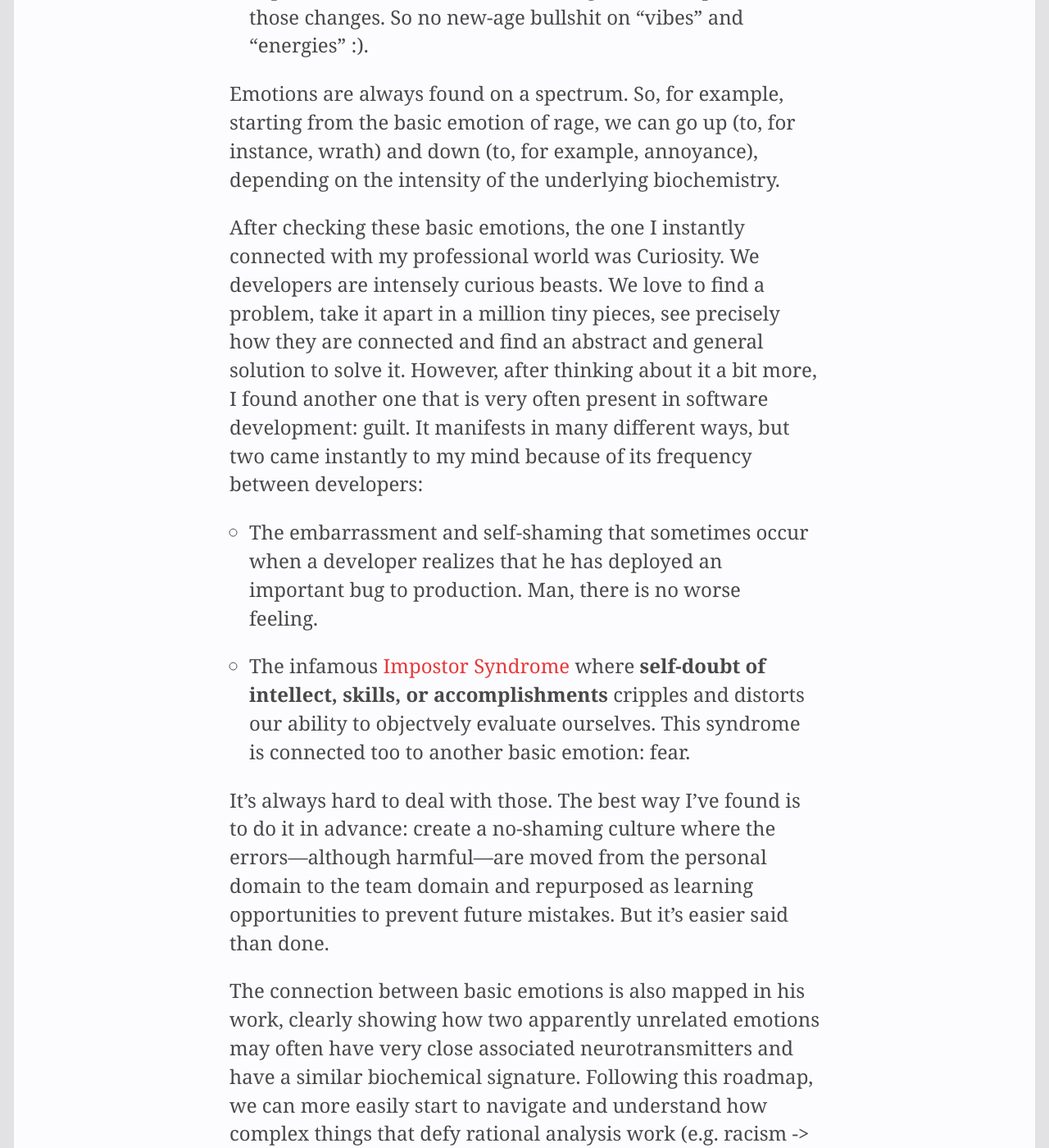
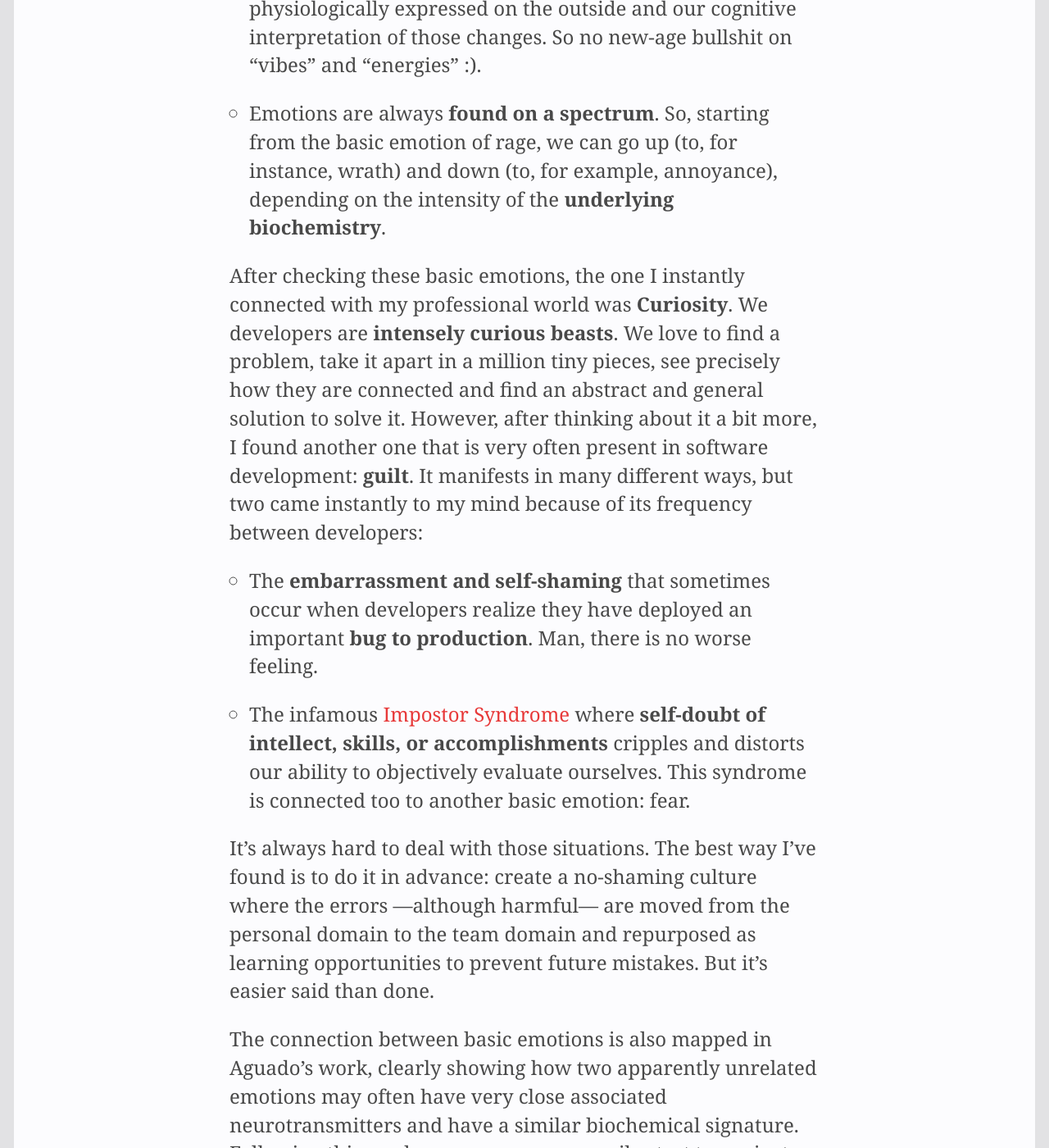
Before and after one commit to aitor/aitor.github.com, a Jekyll site: the page built from _posts/2024-05-04-osotu-learning-session-two.md, in a window 1280 px wide and 1400 px high, scrolled down 3124 px. Shown: the whole window at 82% size. Built offline with Jekyll 4.4.1, drawn with Linux system fonts in a browser that asks for light colours; nearby versions of some CDN libraries; some of the changed text lies outside the part shown.

Commit message:
Update 2024-05-04-osotu-learning-session-two.md

```diff
--- a/_posts/2024-05-04-osotu-learning-session-two.md
+++ b/_posts/2024-05-04-osotu-learning-session-two.md
@@ -25,44 +27,44 @@ So, for example, this is the table for the `Rage` emotion:
 
 Here are a few great insights into this approach:
 
-- We can point at specific neurotransmitters and link them to each of the basic emotions, bridging the gap between what is physically going on in our bodies, what is physiologically expressed on the outside and our cognitive interpretation of those changes. So no new-age bullshit on "vibes" and "energies" :).
+- We can point at **specific neurotransmitters** and link them to each of the basic emotions, **bridging the gap** between what is physically going on in our bodies, what is physiologically expressed on the outside and our cognitive interpretation of those changes. So no new-age bullshit on "vibes" and "energies" :).
 
-Emotions are always found on a spectrum. So, for example, starting from the basic emotion of rage, we can go up (to, for instance, wrath) and down (to, for example, annoyance), depending on the intensity of the underlying biochemistry.
+- Emotions are always **found on a spectrum**. So, starting from the basic emotion of rage, we can go up (to, for instance, wrath) and down (to, for example, annoyance), depending on the intensity of the **underlying biochemistry**.
 
-After checking these basic emotions, the one I instantly connected with my professional world was Curiosity. We developers are intensely curious beasts. We love to find a problem, take it apart in a million tiny pieces, see precisely how they are connected and find an abstract and general solution to solve it. However, after thinking about it a bit more, I found another one that is very often present in software development: guilt. It manifests in many different ways, but two came instantly to my mind because of its frequency between developers:
+After checking these basic emotions, the one I instantly connected with my professional world was **Curiosity**. We developers are **intensely curious beasts**. We love to find a problem, take it apart in a million tiny pieces, see precisely how they are connected and find an abstract and general solution to solve it. However, after thinking about it a bit more, I found another one that is very often present in software development: **guilt**. It manifests in many different ways, but two came instantly to my mind because of its frequency between developers:
 
-- The embarrassment and self-shaming that sometimes occur when a developer realizes that he has deployed an important bug to production. Man, there is no worse feeling.
+- The **embarrassment and self-shaming** that sometimes occur when developers realize they have deployed an important **bug to production**. Man, there is no worse feeling.
 
-- The infamous [Impostor Syndrome](https://www.wikiwand.com/en/Impostor_syndrome) where **self-doubt of intellect, skills, or accomplishments** cripples and distorts our ability to objectvely evaluate ourselves. This syndrome is connected too to another basic emotion: fear.
+- The infamous [Impostor Syndrome](https://www.wikiwand.com/en/Impostor_syndrome) where **self-doubt of intellect, skills, or accomplishments** cripples and distorts our ability to objectively evaluate ourselves. This syndrome is connected too to another basic emotion: fear.
 
-It's always hard to deal with those. The best way I've found is to do it in advance: create a no-shaming culture where the errors—although harmful—are moved from the personal domain to the team domain and repurposed as learning opportunities to prevent future mistakes. But it's easier said than done.
+It's always hard to deal with those situations. The best way I've found is to do it in advance: create a no-shaming culture where the errors —although harmful— are moved from the personal domain to the team domain and repurposed as learning opportunities to prevent future mistakes. But it's easier said than done.
 
-The connection between basic emotions is also mapped in his work, clearly showing how two apparently unrelated emotions may often have very close associated neurotransmitters and have a similar biochemical signature. Following this roadmap, we can more easily start to navigate and understand how complex things that defy rational analysis work (e.g. racism -> fear <> rage <> disgust).
+The connection between basic emotions is also mapped in Aguado's work, clearly showing how two apparently unrelated emotions may often have very close associated neurotransmitters and have a similar biochemical signature. Following this roadmap, we can more easily start to navigate and understand how complex things that defy rational analysis work (e.g. racism -> fear <> rage <> disgust):
+
+![](/images/neuro_transmitters.png)
 
 We can then start to describe what set of emotions creates a better learning context. Here, Aguado presents two helpful acronyms in Spanish:
 
-- CASA (Curiosity, Admiration, Security and Happiness). Emotions we should foster and cultivate. Feeling secure makes it easier to ask questions because you don't feel vulnerable; curiosity almost inevitably leads to learning, etc.
+- **CASA (Curiosity, Admiration, Security and Happiness)**. Emotions we should foster and cultivate. Feeling secure makes it easier to ask questions because you don't feel vulnerable; curiosity almost inevitably leads to learning, etc.
 
-TRAM (Sadness, Rage, Disgust, Fear) are Emotions that should be managed because they make learning much more difficult. It is tough to develop logical thinking, let alone learning, if we are enraged. Sadness can easily distract us from the task at hand.
+- **TRAM (Sadness, Rage, Disgust, Fear)** are emotions that should be managed because they make learning much more difficult. It is tough to develop logical thinking, let alone learning, if we are enraged. Sadness can easily distract us from the task at hand.
 
 There are, of course, obvious advantages to putting emotions front and centre in the education system:
 
-- If the emotional scaffold is right, the learning becomes more significant. Often, we are confronted with the fact that many of the things we learned in school provided no ground for the development of new interests and capabilities (e.g. I may remember there IS something called the Golgi apparatus in the cells, but I'd be at a loss about how it's interconnected with other parts or its general interaction with cell's functions), it is purely rote learning.
+- If the emotional scaffold is right, **the learning becomes more significant**. Often, we are confronted with the fact that many of the things we learned in school provided no ground for the development of new interests and capabilities (e.g. I may remember there IS something called the Golgi apparatus in the cells, but I'd be at a loss about how it's interconnected with other parts or its general interaction with cell's functions), it is purely rote learning.
 
-Emotional skills and competencies CAN be developed and are a KEY component of many (all?) jobs. Ask a consultant which is the main friction point when trying to redesign a process that has been going on for years in a company or, even worse, try to redirect the company's culture.
+- Emotional skills and competencies CAN be developed and are a **KEY component of many (all?) jobs**. Ask a consultant which is the main friction point when trying to redesign a process that has been going on for years in a company or, even worse, try to redirect the company's culture.
 
-But there is also a fundamental, often taken-for-granted goal: to be happy. Simply as that. No amount of learning can fill the void in an unfulfilled, unhappy life. One could easily argue that, without learning, there is simply no possibility for a happy life because intellectual activity and the search for knowledge ARE themselves the Aristotelian definition of a good life.
+But there is also a fundamental, often taken-for-granted goal: to be happy. Simply as that. **No amount of learning can fill the void in an unfulfilled, unhappy life**. One could easily argue that, without learning, there is simply no possibility for a happy life because intellectual activity and the search for knowledge ARE themselves the Aristotelian definition of a good life.
 
 Although this part of the emotions analysis took a big portion of the session's time, we still had time to watch a great short video by philosopher [Victoria Camps](https://www.wikiwand.com/en/Victoria_Camps) that talks precisely about this idea of learning as happiness:
 
 <iframe width="560" height="315" src="https://www.youtube.com/embed/cMIpGnoZ8Sc?si=y0c-A3gozoGJ95Qe" title="YouTube video player" frameborder="0" allow="accelerometer; autoplay; clipboard-write; encrypted-media; gyroscope; picture-in-picture; web-share" referrerpolicy="strict-origin-when-cross-origin" allowfullscreen></iframe>
 
-I kept nodding at every sentence, especially enjoying the reference to the Stoics, that have been [an interest of mine for a very long time](https://twitter.com/_aitor/status/764068915248975873). There are just so many things we can't control and a big -but surprisingly hard- part of having a good life is to learn (see? :) to identify them. I've learned a lot about stoic philosophy, its practices and ideas, but still to this day, nothing that I've read crystallizes its spirit as clearly as the [Serenity prayer](https://www.wikiwand.com/en/Serenity_Prayer), a tool used and popularized by [Alcoholics Anonymous](https://www.wikiwand.com/en/Alcoholics_Anonymous) on how to confront life:
+I kept nodding at every sentence, especially enjoying the reference to the Stoics, who have been [an interest of mine for a very long time](https://twitter.com/_aitor/status/764068915248975873). There are just so many things we can't control and a big -but surprisingly hard- part of having a good life is to learn (see? :) to identify them. I've learned a lot about stoic philosophy, its practices and ideas, but still to this day, nothing that I've read crystallizes its spirit as clearly as the [Serenity prayer](https://www.wikiwand.com/en/Serenity_Prayer), a tool used and popularized by [Alcoholics Anonymous](https://www.wikiwand.com/en/Alcoholics_Anonymous) on how to confront life:
 
 > God, give me grace to accept with **Serenity** the things that cannot be changed,
-
-**Courage** to change the things which should be changed,
-
-and the **Wisdom** to distinguish the one from the other.
+> **Courage** to change the things which should be changed,
+> and the **Wisdom** to distinguish the one from the other.
 
 I'm looking forward to the next session focusing on the neuroscience basics all teachers need to understand to serve their students better. So exciting!
```
Also changed, not shown: other parts of _posts/2024-05-04-osotu-learning-session-two.md (+8 -6 lines).
